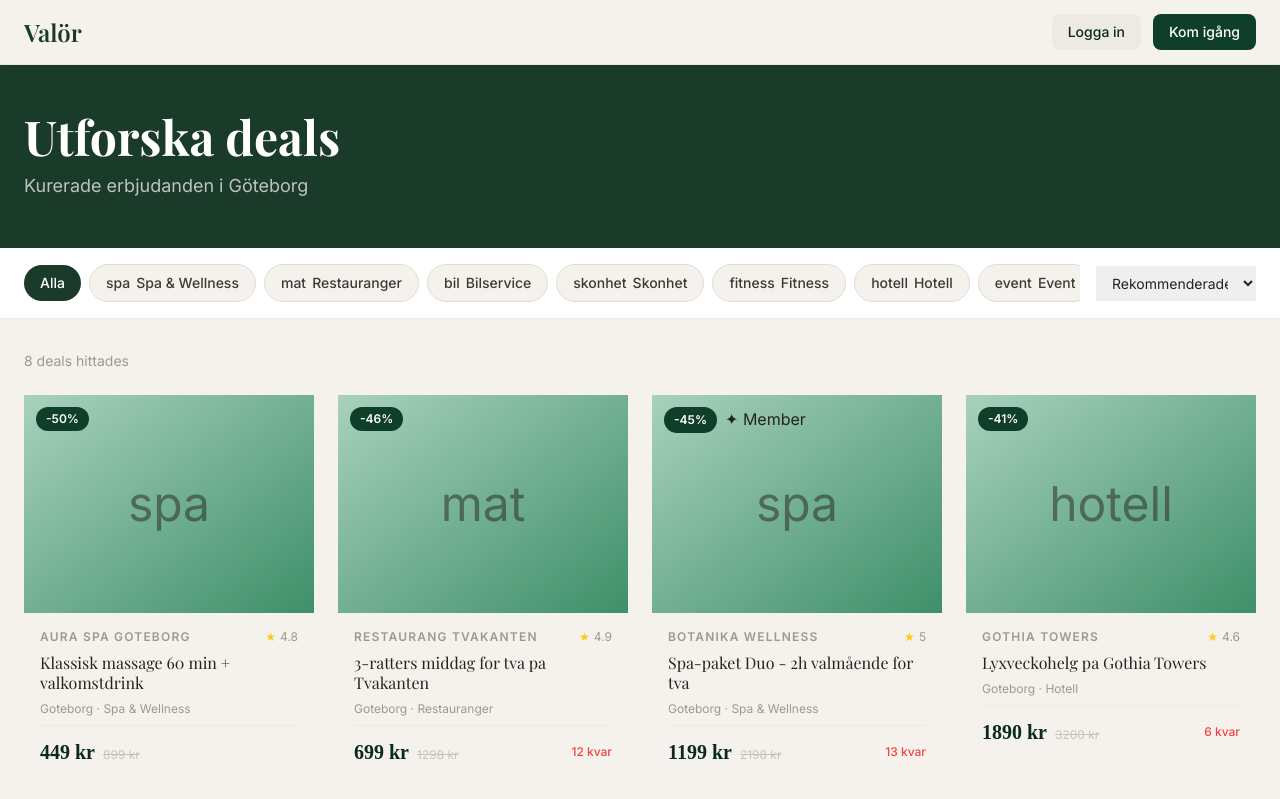
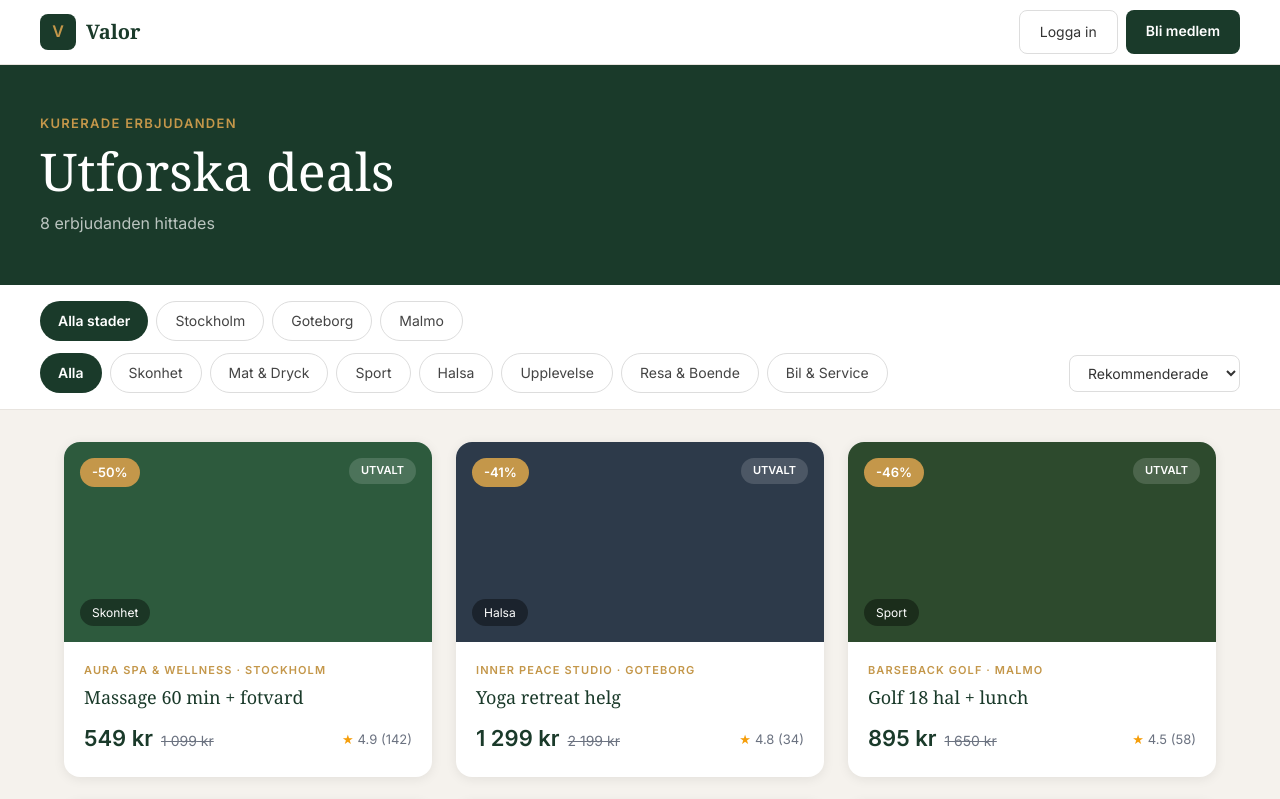
Before and after one commit to noa94444-blip/valor-se, a Next.js app: page /deals in a window 1280 px wide. Shown: the top 799 px of the page. Built offline with nearby package versions, Linux system fonts and the light colour scheme.

Commit message:
Luxury design for /deals page

```diff
--- a/app/deals/page.tsx
+++ b/app/deals/page.tsx
@@ -1,134 +1,124 @@
 'use client'
 import { useState } from 'react'
 import Link from 'next/link'
-import { SAMPLE_DEALS, CATEGORIES } from '@/lib/data'
+
+const G = '#1A3A2A'
+const AU = '#C4974A'
+const IV = '#F5F2ED'
+const WH = '#FFFFFF'
+const GR = '#6B7280'
+
+const DEALS = [
+  { id: 'massage-fotvard', title: 'Massage 60 min + fotvard', merchant: 'Aura Spa & Wellness', city: 'Stockholm', category: 'Skonhet', price: 549, original: 1099, discount: 50, rating: 4.9, reviews: 142, color: '#2D5A3D', featured: true },
+  { id: 'middag-tvakanten', title: '3-ratters middag for tva', merchant: 'Restaurang Tvakanten', city: 'Goteborg', category: 'Mat & Dryck', price: 699, original: 1398, discount: 50, rating: 4.7, reviews: 89, color: '#3D4A2D', featured: false },
+  { id: 'yoga-retreat', title: 'Yoga retreat helg', merchant: 'Inner Peace Studio', city: 'Goteborg', category: 'Halsa', price: 1299, original: 2199, discount: 41, rating: 4.8, reviews: 34, color: '#2D3A4A', featured: true },
+  { id: 'tesla-service', title: 'Tesla-service komplett', merchant: 'AutoPremium Sverige', city: 'Stockholm', category: 'Bil & Service', price: 1799, original: 2899, discount: 38, rating: 4.6, reviews: 67, color: '#3A2D1A', featured: false },
+  { id: 'vinprovning', title: 'Vinprovning for 2', merchant: 'Vinkallaren', city: 'Malmo', category: 'Mat & Dryck', price: 599, original: 1099, discount: 45, rating: 4.9, reviews: 201, color: '#4A2D3A', featured: false },
+  { id: 'golf-lunch', title: 'Golf 18 hal + lunch', merchant: 'Barseback Golf', city: 'Malmo', category: 'Sport', price: 895, original: 1650, discount: 46, rating: 4.5, reviews: 58, color: '#2D4A2D', featured: true },
+  { id: 'padel', title: 'Padel 2h + utrustning', merchant: 'PadelCity Stockholm', city: 'Stockholm', category: 'Sport', price: 395, original: 799, discount: 51, rating: 4.8, reviews: 312, color: '#1A2D4A', featured: false },
+  { id: 'hotell-frukost', title: 'Hotellnatt + frukost', merchant: 'Clarion Hotel Post', city: 'Goteborg', category: 'Resa & Boende', price: 1195, original: 2100, discount: 43, rating: 4.7, reviews: 76, color: '#2D1A3A', featured: false },
+]
+
+const CATS = ['Alla', 'Skonhet', 'Mat & Dryck', 'Sport', 'Halsa', 'Upplevelse', 'Resa & Boende', 'Bil & Service']
+const CITIES = ['Alla stader', 'Stockholm', 'Goteborg', 'Malmo']
 
 export default function DealsPage() {
-  const [activeCategory, setActiveCategory] = useState('alla')
-  const [sortBy, setSortBy] = useState('featured')
+  const [cat, setCat] = useState('Alla')
+  const [city, setCity] = useState('Alla stader')
+  const [sort, setSort] = useState('featured')
 
-  const filtered = SAMPLE_DEALS
-    .filter(d => activeCategory === 'alla' || d.category.toLowerCase().includes(activeCategory.toLowerCase()))
+  const filtered = DEALS
+    .filter(d => (cat === 'Alla' || d.category === cat) && (city === 'Alla stader' || d.city === city))
     .sort((a, b) => {
-      if (sortBy === 'featured') return (b.featured ? 1 : 0) - (a.featured ? 1 : 0)
-      if (sortBy === 'price-low') return a.dealPrice - b.dealPrice
-      if (sortBy === 'price-high') return b.dealPrice - a.dealPrice
-      if (sortBy === 'discount') {
-        const discA = (1 - a.dealPrice / a.originalPrice)
-        const discB = (1 - b.dealPrice / b.originalPrice)
-        return discB - discA
-      }
+      if (sort === 'featured') return (b.featured ? 1 : 0) - (a.featured ? 1 : 0)
+      if (sort === 'price-low') return a.price - b.price
+      if (sort === 'price-high') return b.price - a.price
+      if (sort === 'discount') return b.discount - a.discount
       return 0
     })
 
+  function btnS(active) {
+    return { padding: '8px 18px', borderRadius: 999, border: active ? 'none' : '1px solid #ddd', background: active ? G : WH, color: active ? WH : '#444', cursor: 'pointer', fontFamily: 'Inter, sans-serif', fontSize: 14, fontWeight: active ? 600 : 400 }
+  }
+
   return (
-    <main className="min-h-screen bg-canvas-100">
-      {/* Navbar */}
-      <nav className="fixed top-0 left-0 right-0 z-50 bg-canvas-100/95 backdrop-blur-md border-b border-canvas-300/40">
-        <div className="max-w-7xl mx-auto px-4 sm:px-6 h-16 flex items-center justify-between">
-          <Link href="/" className="font-display text-2xl font-semibold text-forest">Valör</Link>
-          <div className="flex items-center gap-3">
-            <Link href="/logga-in" className="btn-secondary text-sm py-2 px-4 rounded-lg hidden sm:inline-flex">Logga in</Link>
-            <Link href="/registrera" className="btn-primary text-sm py-2 px-4 rounded-lg">Kom igång</Link>
+    <div style={{ background: IV, minHeight: '100vh', fontFamily: 'Inter, sans-serif' }}>
+      <nav style={{ background: WH, borderBottom: '1px solid #E8E4DF', position: 'sticky', top: 0, zIndex: 50, padding: '0 24px' }}>
+        <div style={{ maxWidth: 1200, margin: '0 auto', display: 'flex', alignItems: 'center', justifyContent: 'space-between', height: 64 }}>
+          <Link href='/' style={{ display: 'flex', alignItems: 'center', gap: 10, textDecoration: 'none' }}>
+            <div style={{ width: 36, height: 36, background: G, borderRadius: 8, display: 'flex', alignItems: 'center', justifyContent: 'center', color: AU, fontWeight: 700, fontSize: 16 }}>V</div>
+            <span style={{ fontFamily: 'Georgia, serif', fontSize: 20, fontWeight: 700, color: G }}>Valor</span>
+          </Link>
+          <div style={{ display: 'flex', gap: 8 }}>
+            <Link href='/logga-in' style={{ padding: '10px 20px', borderRadius: 8, border: '1px solid #ddd', background: WH, color: '#333', textDecoration: 'none', fontSize: 14 }}>Logga in</Link>
+            <Link href='/registrera' style={{ padding: '10px 20px', borderRadius: 8, background: G, color: WH, textDecoration: 'none', fontSize: 14, fontWeight: 600 }}>Bli medlem</Link>
           </div>
         </div>
       </nav>
-
-      <div className="pt-16">
-        {/* Header */}
-        <div className="bg-forest py-12">
-          <div className="max-w-7xl mx-auto px-4 sm:px-6">
-            <h1 className="font-display text-4xl md:text-5xl font-bold text-white mb-3">Utforska deals</h1>
-            <p className="text-white/70 text-lg">Kurerade erbjudanden i Göteborg</p>
+      <div style={{ background: G, padding: '48px 24px' }}>
+        <div style={{ maxWidth: 1200, margin: '0 auto' }}>
+          <p style={{ color: AU, fontSize: 13, letterSpacing: '0.1em', textTransform: 'uppercase', marginBottom: 8, fontWeight: 600 }}>KURERADE ERBJUDANDEN</p>
+          <h1 style={{ fontFamily: 'Georgia, serif', fontSize: 'clamp(32px,5vw,52px)', color: WH, margin: '0 0 12px', lineHeight: 1.1 }}>Utforska deals</h1>
+          <p style={{ color: 'rgba(255,255,255,0.7)', fontSize: 16, margin: 0 }}>{filtered.length} erbjudanden hittades</p>
         </div>
       </div>
-
-        {/* Filters */}
-        <div className="bg-white border-b border-canvas-200 sticky top-16 z-40">
-          <div className="max-w-7xl mx-auto px-4 sm:px-6 py-4">
-            <div className="flex flex-col sm:flex-row gap-4 items-start sm:items-center justify-between">
-              {/* Categories */}
-              <div className="flex items-center gap-2 overflow-x-auto pb-1 sm:pb-0">
-                <button
-                  onClick={() => setActiveCategory('alla')}
-                  className={`flex-shrink-0 px-4 py-2 rounded-full text-sm font-medium transition-all ${activeCategory === 'alla' ? 'bg-forest text-white' : 'bg-canvas-100 text-canvas-700 hover:bg-canvas-200 border border-canvas-300'}`}>
-                  Alla
-                </button>
-                {CATEGORIES.map(cat => (
-                  <button key={cat.slug}
-                    onClick={() => setActiveCategory(cat.slug)}
-                    className={`flex-shrink-0 flex items-center gap-1.5 px-4 py-2 rounded-full text-sm font-medium transition-all ${activeCategory === cat.slug ? 'bg-forest text-white' : 'bg-canvas-100 text-canvas-700 hover:bg-canvas-200 border border-canvas-300'}`}>
-                    <span>{cat.emoji}</span>
-                    <span className="hidden sm:inline">{cat.label}</span>
-                  </button>
-                ))}
+      <div style={{ background: WH, borderBottom: '1px solid #E8E4DF', padding: '16px 24px' }}>
+        <div style={{ maxWidth: 1200, margin: '0 auto' }}>
+          <div style={{ display: 'flex', gap: 8, flexWrap: 'wrap', marginBottom: 12 }}>
+            {CITIES.map(c => (<button key={c} onClick={() => setCity(c)} style={btnS(city === c)}>{c}</button>))}
           </div>
-              {/* Sort */}
-              <select
-                value={sortBy}
-                onChange={e => setSortBy(e.target.value)}
-                className="input text-sm py-2 px-3 w-auto min-w-[160px]">
-                <option value="featured">Rekommenderade</option>
-                <option value="discount">Högst rabatt</option>
-                <option value="price-low">Lägst pris</option>
-                <option value="price-high">Högst pris</option>
+          <div style={{ display: 'flex', gap: 8, flexWrap: 'wrap', alignItems: 'center', justifyContent: 'space-between' }}>
+            <div style={{ display: 'flex', gap: 8, flexWrap: 'wrap' }}>
+              {CATS.map(c => (<button key={c} onClick={() => setCat(c)} style={btnS(cat === c)}>{c}</button>))}
+            </div>
+            <select value={sort} onChange={e => setSort(e.target.value)} style={{ padding: '8px 14px', borderRadius: 8, border: '1px solid #ddd', background: WH, fontFamily: 'Inter, sans-serif', fontSize: 14, cursor: 'pointer', color: '#333' }}>
+              <option value='featured'>Rekommenderade</option>
+              <option value='price-low'>Pris: Lagst forst</option>
+              <option value='price-high'>Pris: Hogst forst</option>
+              <option value='discount'>Storsta rabatt</option>
             </select>
           </div>
         </div>
       </div>
-
-        {/* Results */}
-        <div className="max-w-7xl mx-auto px-4 sm:px-6 py-8">
-          <p className="text-sm text-canvas-500 mb-6">{filtered.length} deals hittades</p>
-          <div className="grid grid-cols-1 sm:grid-cols-2 lg:grid-cols-3 xl:grid-cols-4 gap-6">
-            {filtered.map(deal => {
-              const discount = Math.round((1 - deal.dealPrice / deal.originalPrice) * 100)
-              const remaining = deal.maxQty - deal.soldCount
-              return (
-                <Link key={deal.id} href={`/deals/${deal.slug}`} className="group block">
-                  <div className="card">
-                    <div className="relative aspect-[4/3] overflow-hidden">
-                      <div className="w-full h-full bg-gradient-to-br from-forest-200 to-forest-400 flex items-center justify-center">
-                        <span className="text-5xl opacity-50">{deal.categoryEmoji}</span>
+      <div style={{ maxWidth: 1200, margin: '0 auto', padding: '32px 24px' }}>
+        {filtered.length === 0 ? (
+          <div style={{ textAlign: 'center', padding: '80px 0', color: GR }}>
+            <h3 style={{ fontFamily: 'Georgia, serif', fontSize: 24, color: G, marginBottom: 8 }}>Inga deals hittades</h3>
+            <p>Prova att andra dina filter</p>
           </div>
-                      <div className="absolute top-3 left-3 flex gap-2">
-                        <span className="badge-discount">-{discount}%</span>
-                        {deal.membersOnly && <span className="badge-gold">✦ Member</span>}
+        ) : (
+          <div style={{ display: 'grid', gridTemplateColumns: 'repeat(auto-fill, minmax(320px, 1fr))', gap: 24 }}>
+            {filtered.map(deal => (
+              <Link key={deal.id} href={'/deals/' + deal.id} style={{ textDecoration: 'none' }}>
+                <div style={{ background: WH, borderRadius: 16, overflow: 'hidden', boxShadow: '0 2px 12px rgba(0,0,0,0.08)', cursor: 'pointer' }}>
+                  <div style={{ height: 200, background: deal.color, position: 'relative', display: 'flex', alignItems: 'flex-end', padding: 16 }}>
+                    <span style={{ position: 'absolute', top: 16, left: 16, background: AU, color: WH, borderRadius: 999, padding: '4px 12px', fontSize: 13, fontWeight: 700 }}>-{deal.discount}%</span>
+                    {deal.featured && <span style={{ position: 'absolute', top: 16, right: 16, background: 'rgba(255,255,255,0.15)', color: WH, borderRadius: 999, padding: '4px 12px', fontSize: 11, fontWeight: 600 }}>UTVALT</span>}
+                    <span style={{ background: 'rgba(0,0,0,0.4)', color: WH, borderRadius: 999, padding: '4px 12px', fontSize: 12 }}>{deal.category}</span>
                   </div>
-                      <div className="absolute inset-0 bg-forest/0 group-hover:bg-forest/10 transition-colors duration-300" />
+                  <div style={{ padding: 20 }}>
+                    <p style={{ color: AU, fontSize: 11, fontWeight: 700, letterSpacing: '0.1em', textTransform: 'uppercase', margin: '0 0 6px' }}>{deal.merchant} · {deal.city}</p>
+                    <h3 style={{ fontFamily: 'Georgia, serif', fontSize: 18, color: G, margin: '0 0 12px', lineHeight: 1.3 }}>{deal.title}</h3>
+                    <div style={{ display: 'flex', alignItems: 'center', justifyContent: 'space-between' }}>
+                      <div>
+                        <span style={{ fontSize: 22, fontWeight: 700, color: G }}>{deal.price.toLocaleString('sv-SE')} kr</span>
+                        <span style={{ fontSize: 14, color: GR, textDecoration: 'line-through', marginLeft: 8 }}>{deal.original.toLocaleString('sv-SE')} kr</span>
                       </div>
-                    <div className="p-4 space-y-2">
-                      <div className="flex items-center justify-between">
-                        <p className="text-xs font-semibold tracking-widest uppercase text-canvas-500">{deal.merchantName}</p>
-                        <div className="flex items-center gap-1">
-                          <span className="text-yellow-400 text-xs">★</span>
-                          <span className="text-xs text-canvas-500">{deal.rating}</span>
+                      <div style={{ display: 'flex', alignItems: 'center', gap: 4, color: GR, fontSize: 13 }}>
+                        <span style={{ color: '#F59E0B' }}>&#9733;</span>
+                        <span>{deal.rating} ({deal.reviews})</span>
                       </div>
-                      </div>
-                      <h3 className="font-display text-base text-canvas-800 group-hover:text-forest transition-colors leading-tight line-clamp-2">{deal.title}</h3>
-                      <p className="text-xs text-canvas-500">{deal.city} · {deal.category}</p>
-                      <div className="border-t border-canvas-200 pt-3 flex items-center justify-between">
-                        <div className="flex items-baseline gap-2">
-                          <span className="price-tag text-xl">{deal.dealPrice} kr</span>
-                          <span className="text-xs text-canvas-400 line-through">{deal.originalPrice} kr</span>
-                        </div>
-                        {remaining < 15 && <span className="text-xs text-red-500 font-medium">{remaining} kvar</span>}
                     </div>
                   </div>
                 </div>
               </Link>
-              )
-            })}
-          </div>
-          {filtered.length === 0 && (
-            <div className="text-center py-24">
-              <p className="text-4xl mb-4">🔍</p>
-              <p className="text-canvas-600 text-lg">Inga deals hittades i den här kategorin.</p>
-              <button onClick={() => setActiveCategory('alla')} className="btn-primary mt-4">Visa alla deals</button>
+            ))}
           </div>
         )}
       </div>
+      <footer style={{ background: G, color: 'rgba(255,255,255,0.6)', textAlign: 'center', padding: '32px 24px', marginTop: 40, fontSize: 14 }}>
+        <p style={{ margin: 0 }}>2026 Valor AB · Premium deals i din stad</p>
+      </footer>
     </div>
-    </main>
   )
 }
```
Lines whose indentation alone changed are shown as unchanged.
